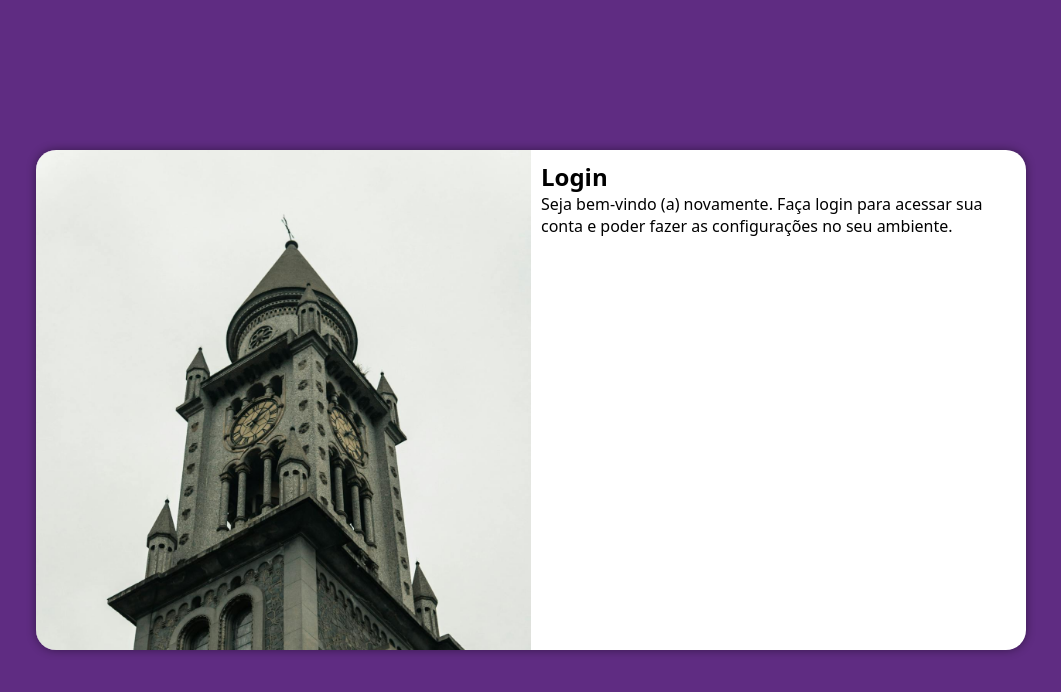
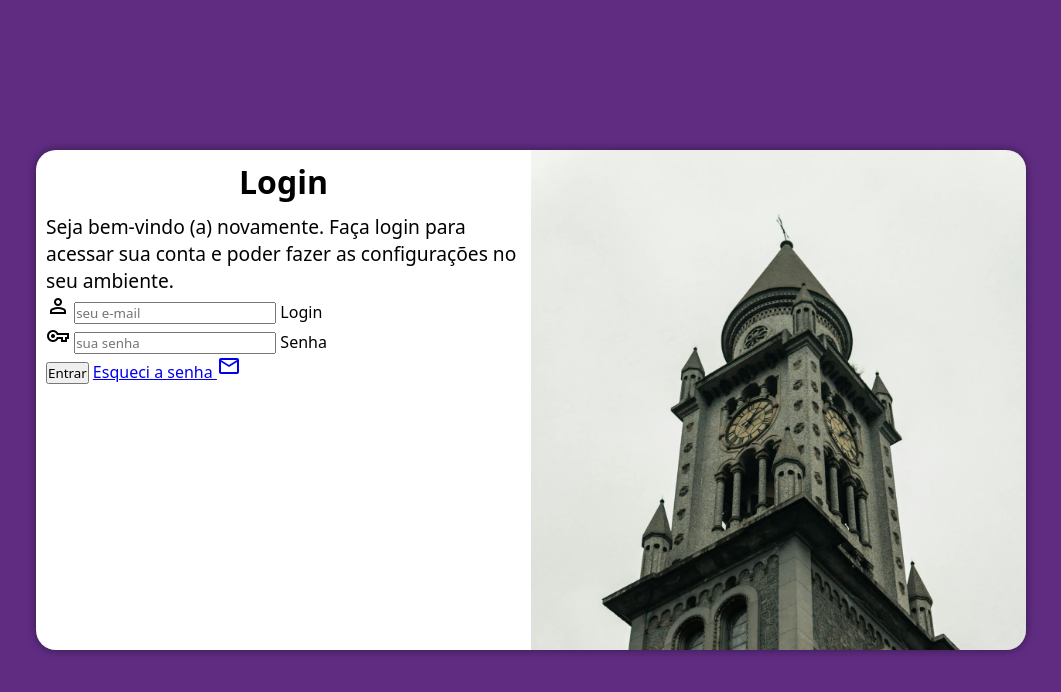
Before and after one commit to Pauloweird/projeto-login, a plain HTML site: page index.html in a window 1280 px wide. Shown: the whole page, without its empty margins (109-1170 px from the left). Drawn offline with nearby package versions, Linux system fonts and the light colour scheme.

Commit message:
adicionei o formulario

```diff
--- a/estilos/media-query.css
+++ b/estilos/media-query.css
@@ -28,13 +28,21 @@
     }
 
     section#login div#imagem {
-        float: left;
+        float: right;
         width: 50%;
         height: 100%;
     }
 
+    div#formulario h1 {
+        font-size: 2em;
+    }
+
+    div#formulario p {
+        font-size: 1.2em;
+    }
+
     section#login div#formulario {
-        float: right;
+        float: left;
         width: 50%;
     }
 
--- a/estilos/style.css
+++ b/estilos/style.css
@@ -55,3 +55,13 @@ section#login div#formulario {
     padding: 10px;
 
 }
+
+div#formulario h1 {
+    text-align: center;
+    margin-bottom: 10px;
+
+}
+
+div#formulario p {
+    font-size: 0.8em;
+}
--- a/index.html
+++ b/index.html
@@ -5,6 +5,7 @@
     <meta name="viewport" content="width=device-width, initial-scale=1.0">
     <link rel="stylesheet" href="estilos/style.css">
     <link rel="stylesheet" href="estilos/media-query.css">
+    <link href="https://fonts.googleapis.com/css2?family=Material+Symbols+Outlined" rel="stylesheet" />
     <title>Login</title>
 </head>
 <body>
@@ -16,9 +17,24 @@
 
             <div id="formulario">
                 <h1>Login</h1>
-                <p>Seja bem-vindo (a) novamente.    Faça login para acessar sua conta e poder fazer as configurações no seu ambiente.</p>
-                <form action="login.php" method="post">
+                <p>Seja bem-vindo (a) novamente. Faça login para acessar sua conta e poder fazer as configurações no seu ambiente.</p>
+                <form action="login.php" method="post" autocomplete="on">
+                    <div class="campo">
+                        <span class="material-symbols-outlined">person</span>
+                        <input type="email" name="login" id="ilogin" placeholder="seu e-mail" autocomplete="email" required maxlength="30">
+                        <label for="ilogin">Login</label>
+                    </div>
 
+                    <div class="campo">
+                        <span class="material-symbols-outlined">vpn_key</span>
+                        <input type="password" name="Senha" id="isenha" placeholder="sua senha" autocomplete="current-password" required minlength="8" maxlength="20">
+                        <label for="isenha">Senha</label>
+                    </div>
+
+                    <input type="submit" value="Entrar">
+                    <a href="esqueci.html">
+                        Esqueci a senha <span class="material-symbols-outlined">mail</span>
+                    </a>
                 </form>
             </div>
         </section>
```
